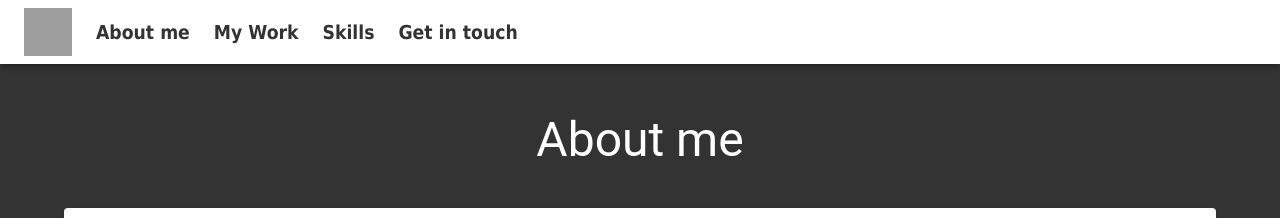
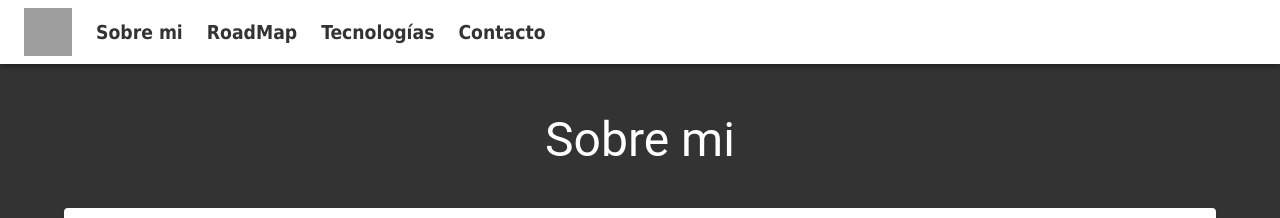
Before and after one commit to JesusCanor/MyPortfolio, a React (Vite) app: page / in a window 1280 px wide. Shown: the top 218 px of the page. Built offline with nearby package versions, Linux system fonts and the light colour scheme; grey boxes are pictures that could not be loaded.

Commit message:
Translate and improve skill card's hover effect

```diff
--- a/src/App.tsx
+++ b/src/App.tsx
@@ -17,10 +17,10 @@ function App() {
     <ThemeProvider theme={theme}>
       <GlobalStyle theme={darkTheme ? darktheme : lighttheme}/>
         <Navbar/>
-        <About title="About me" dark={true} id="about" />
+        <About title="Sobre mi" dark={true} id="about" />
         <RoadMap title="RoadMap" dark={false} id="work"/>
-        <Skills title="Skills" dark={true} id="skills" />
-        <Contact title="Contact" dark={false} id="contact" />
+        <Skills title="Tecnologías" dark={true} id="skills" />
+        <Contact title="Contacto" dark={false} id="contact" />
     </ThemeProvider>
   )
 }
--- a/src/Pages/Navbar/Navbar.tsx
+++ b/src/Pages/Navbar/Navbar.tsx
@@ -11,25 +11,25 @@ export interface NavbarInterface {}
 const links = [ //TODO esto hay que sacarlo a un fichero externo, o a BBDD.
 	{
 		id: "about",
-		text: "About me",
+		text: "Sobre mi",
 		icon: <InfoTwoTone fontSize="large"/>,
 		color: "#FFC445"
 	},
 	{
 		id: "work",
-		text: "My Work",
+		text: "RoadMap",
 		icon: <BuildTwoTone fontSize="large"/>,
 		color: "#000000"
 	},
 	{
 		id: "skills",
-		text: "Skills",
+		text: "Tecnologías",
 		icon: <EmojiObjectsTwoTone fontSize="large"/>,
 		color: "FFC445",
 	},
 	{
 		id: "contact",
-		text: "Get in touch",
+		text: "Contacto",
 		icon: <ContactMailTwoTone fontSize="large"/>,
 		color: "#8b77de",
 	},
--- a/src/components/TechnologyBasicCard/TechnologyBasicCard.tsx
+++ b/src/components/TechnologyBasicCard/TechnologyBasicCard.tsx
@@ -37,14 +37,17 @@ const Image = styled.img`
 `
 
 export const WrapperCard = styled.section`
+	transition: .3s;
 	height: 30vh;
 	width: 15vw;
 	min-width: 300px;
 	min-height: 350px;
 	text-align: center;
-	border-radius: 50%;
 
 	&:hover {
+		transform: scale(1.01);
+		box-shadow: 0 20px 30px -10px rgba(255,255,255,.2);
+		border-radius: 10px;
 		${Image} {
 			transform: scale(1.05);
 		}
```
